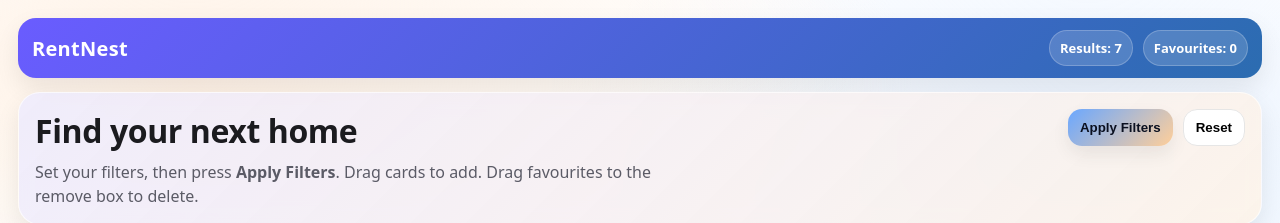
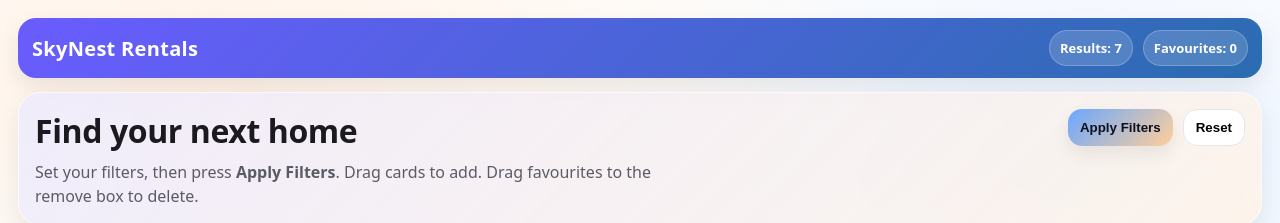
Before and after one commit to lithira20240973-ops/5COSC026W-estate-app, a React (Vite) app: page / in a window 1280 px wide. Shown: the top 223 px of the page. Built offline with nearby package versions, Linux system fonts and the light colour scheme.

Commit message:
final edits

```diff
--- a/src/pages/SearchPage.jsx
+++ b/src/pages/SearchPage.jsx
@@ -231,7 +231,7 @@ export default function SearchPage() {
     <div className="page">
       {/* Top bar */}
       <div className="topbar">
-        <div className="brand">RentNest</div>
+        <div className="brand">SkyNest Rentals</div>
         <div className="topbarRight">
           <div className="pill">Results: {filtered.length}</div>
           <div className="pill">Favourites: {favourites.length}</div>
```
